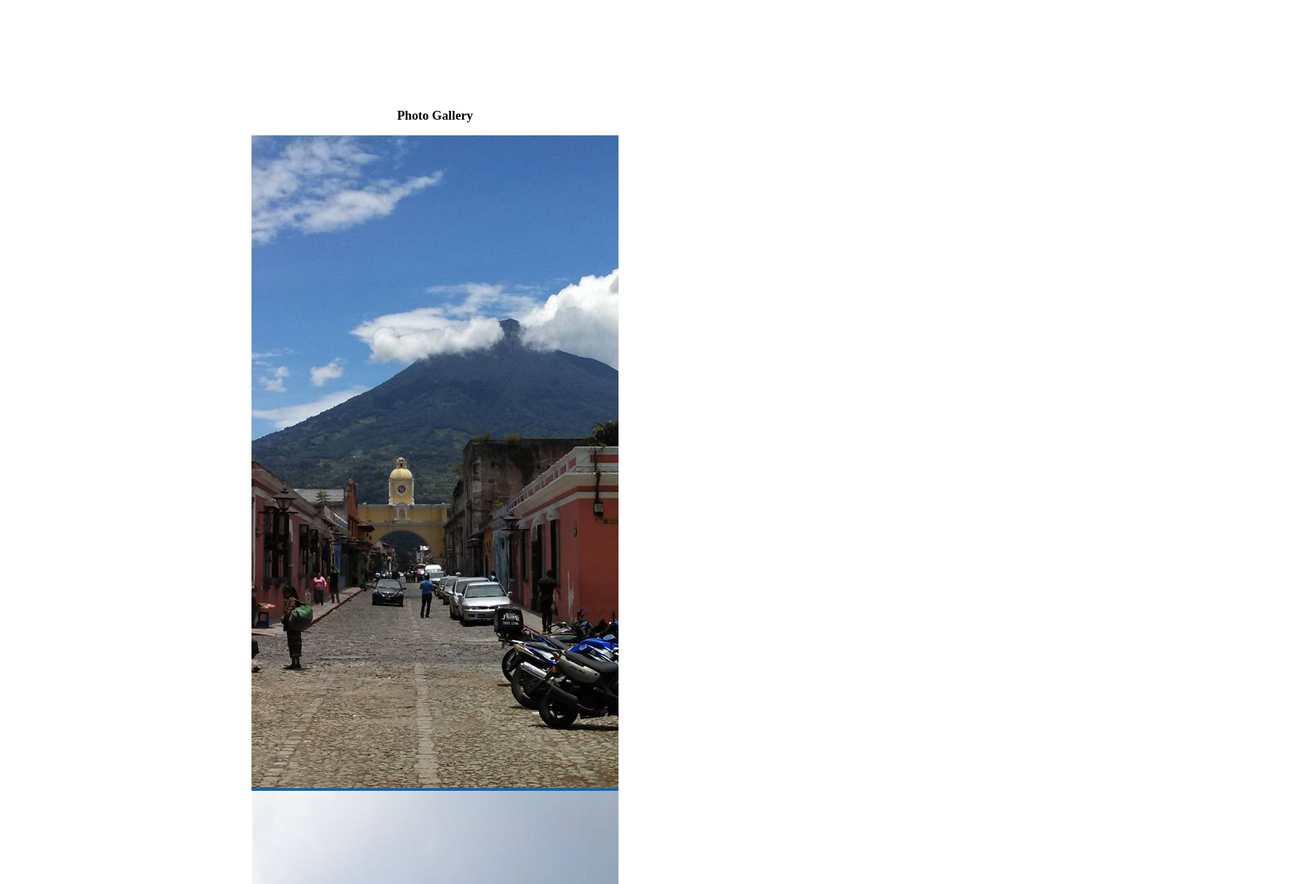
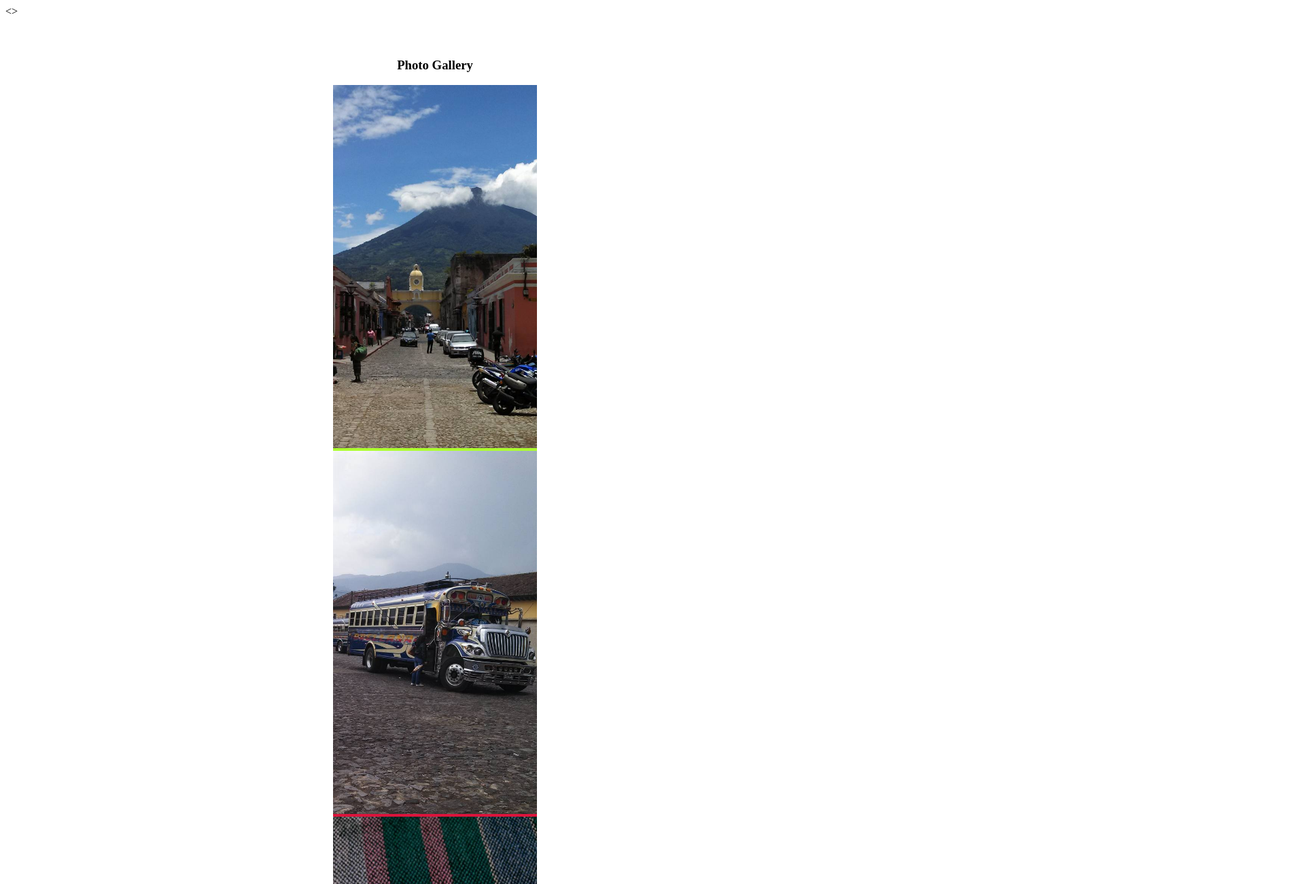
Before and after one commit to Kindra88/responsive-gallery-activ., a plain HTML site: page index.html in a window 1280 px wide. Shown: the top 1300 px of the page at 68% size, 1920 px wide, since content can reach past the window. Drawn offline with Linux system fonts and the light colour scheme.

Commit message:
max width and height css

```diff
--- a/index.html
+++ b/index.html
@@ -6,20 +6,22 @@
    <title>Image Gallery</title>
    <link rel="stylesheet" href="style.css">
 </head>
-<body>
+<>
    <div class="container">
       <div class="heading">
          <h3>Photo <span>Gallery</span></h3>
    </div>
 
 
-   <div class="box-container">
+
+   <div class="box1-container">
       <img src="images/antigua.jpg" alt="antiqua">
-   </div
+   </div>
 
    <div class="box2-container">
       <img src="images/chickenbus.jpg" alt="chicken bus">
    </div>
+
    <div class="box3-container">
       <img src="images/dinero.jpg" alt="dinero">
    </div>
@@ -32,7 +34,6 @@
       <img src="images/tikal2.jpg" alt="tikal 2">
    </div>
 
-
-
+      </div>
 </body>
 </html>
--- a/style.css
+++ b/style.css
@@ -4,26 +4,57 @@
    justify-content: center;
    align-items: center;
    text-align: center;
-   margin:140px 120px 50px 120px;
+   margin:40px 120px 50px 120px;
 }
 
-.box-container{
-   background-color: rgb(10, 100, 178);
+.box1-container{
+   background-color:greenyellow;
+   max-width: 600px;
+   height: auto;
+}
+
+.box1-container img{
+   max-width: 300px;
+   height: auto;
 }
 
 .box2-container{
-  background-color:crimson ;
+  background-color:crimson;
+  max-width: 600px;
+  height: auto;
+}
+
+.box2-container img{
+   max-width: 300px;
+   height: auto;
 }
 
 .box3-container{
    background-color: blue;
+   max-width: 600px;
+
+}
+
+.box3-container img{
+   max-width: 300px;
+     height: auto;
 }
 
 .box4-container{
    background-color: aquamarine;
+   max-width: 600px;
+}
+.box4-container img{
+   max-width: 300px;
+   height: auto;
 }
 
 .box5-container{
    background-color: chartreuse;
+   max-width: 600px;
+}
 
+.box5-container img{
+   max-width: 300px;
+   height: auto;
 }
```
